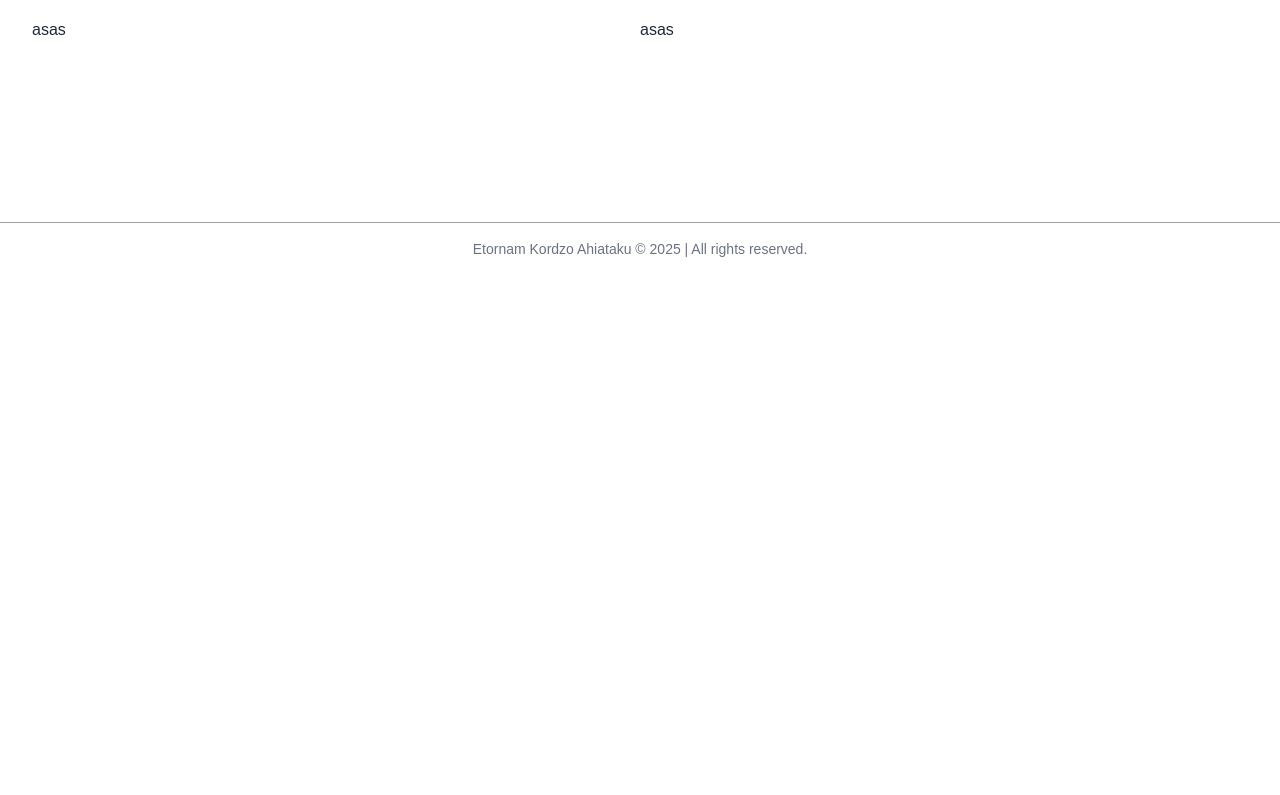
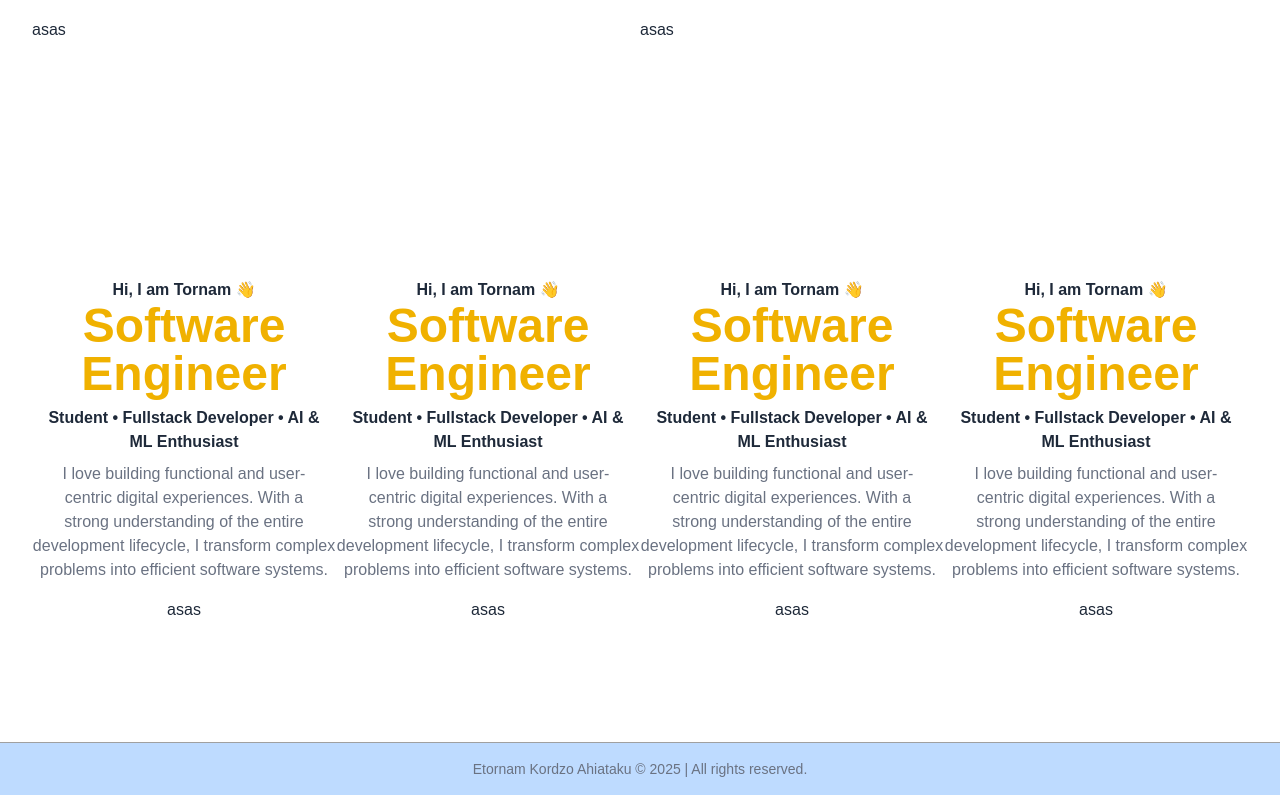
Before and after one commit to etor01/dev-tornam, a Next.js app: page / in a window 1280 px wide. Shown: the part 914-1709 px from the top of the page. Before the commit the page ends 1189 px from the top, so only its background shows below. Built offline with nearby package versions, Linux system fonts and the light colour scheme.

Commit message:
Started Experience section

```diff
--- a/src/app/components/layout/Footer.tsx
+++ b/src/app/components/layout/Footer.tsx
@@ -1,9 +1,11 @@
 export default function Footer() {
   return (
-    <footer className="w-full py-4 text-center border-t mt-8">
+    <footer className="w-full py-4 text-center border-t mt-8 bg-blue-200">
+
       <p className="text-sm text-gray-500">
         Etornam Kordzo Ahiataku &copy; {new Date().getFullYear()} | All rights reserved.
       </p>
+
     </footer>
   );
 }
--- /dev/null
+++ b/src/app/components/sections/Experience.tsx
@@ -0,0 +1,34 @@
+export default function Experience() {
+    return (
+         <section className="container mx-auto p-8 text-center text-gray-800 grid place-items-center grid-cols-1 md:grid-cols-2 lg:grid-cols-4 h-130">
+            <div>
+                <h4 className="font-bold">Hi, I am Tornam 👋</h4>
+                <h1 className="text-3xl md:text-5xl font-bold mb-2 text-yellow-500 text-pretty ">Software Engineer</h1>
+                <h4 className="text-pretty font-bold my-2">Student • Fullstack Developer • AI & ML Enthusiast</h4>
+                <p className="text-base text-balance font-medium text-gray-500">I love building functional and user-centric digital experiences. With a strong understanding of the entire development lifecycle, I transform complex problems into efficient software systems.</p>
+                <div className="mt-4">asas</div>
+            </div>
+            <div>
+                <h4 className="font-bold">Hi, I am Tornam 👋</h4>
+                <h1 className="text-3xl md:text-5xl font-bold mb-2 text-yellow-500 text-pretty ">Software Engineer</h1>
+                <h4 className="text-pretty font-bold my-2">Student • Fullstack Developer • AI & ML Enthusiast</h4>
+                <p className="text-base text-balance font-medium text-gray-500">I love building functional and user-centric digital experiences. With a strong understanding of the entire development lifecycle, I transform complex problems into efficient software systems.</p>
+                <div className="mt-4">asas</div>
+            </div>
+            <div>
+                <h4 className="font-bold">Hi, I am Tornam 👋</h4>
+                <h1 className="text-3xl md:text-5xl font-bold mb-2 text-yellow-500 text-pretty ">Software Engineer</h1>
+                <h4 className="text-pretty font-bold my-2">Student • Fullstack Developer • AI & ML Enthusiast</h4>
+                <p className="text-base text-balance font-medium text-gray-500">I love building functional and user-centric digital experiences. With a strong understanding of the entire development lifecycle, I transform complex problems into efficient software systems.</p>
+                <div className="mt-4">asas</div>
+            </div>
+            <div>
+                <h4 className="font-bold">Hi, I am Tornam 👋</h4>
+                <h1 className="text-3xl md:text-5xl font-bold mb-2 text-yellow-500 text-pretty ">Software Engineer</h1>
+                <h4 className="text-pretty font-bold my-2">Student • Fullstack Developer • AI & ML Enthusiast</h4>
+                <p className="text-base text-balance font-medium text-gray-500">I love building functional and user-centric digital experiences. With a strong understanding of the entire development lifecycle, I transform complex problems into efficient software systems.</p>
+                <div className="mt-4">asas</div>
+            </div>
+        </section>
+    );
+}
--- a/src/app/page.tsx
+++ b/src/app/page.tsx
@@ -1,11 +1,13 @@
 import About from "./components/sections/About";
 import Hero from "./components/sections/Hero";
+import Experience from "./components/sections/Experience";
 
 export default function Home() {
   return (
    <>
     <Hero />
     <About />
+    <Experience />
    </>
   );
 }
```
